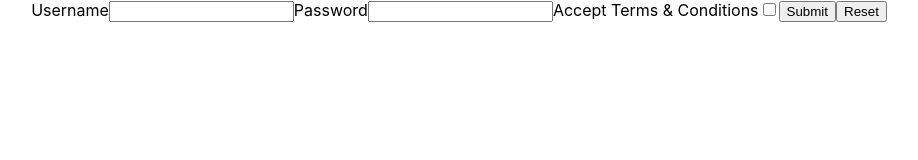
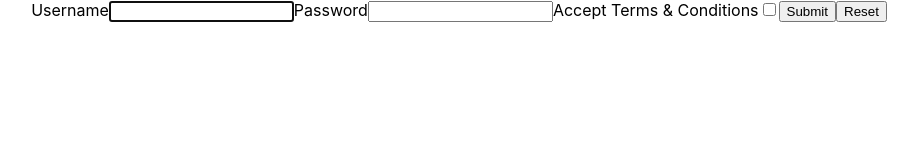
Before and after one commit to thaliagit/my-app, a React (Create React App) app: page / in a window 1280 px wide. Shown: the top 160 px of the page, without its empty margins (181-1099 px from the left). Built offline with nearby package versions, Linux system fonts and the light colour scheme.

Commit message:
exercise 22 completed

```diff
--- a/src/components/UncontrolledLogin.jsx
+++ b/src/components/UncontrolledLogin.jsx
@@ -2,7 +2,15 @@ import React from "react";
 
 class UncontrolledLogin extends React.Component {
 
+  constructor(props) {
+    super(props)
 
+    this.inputRef = React.createRef()
+  }
+
+  componentDidMount(){
+    this.inputRef.current.focus()
+  }
 
 
   handleFormSubmit = (event) => {
@@ -27,6 +35,7 @@ class UncontrolledLogin extends React.Component {
           <input
             type="text"
             name="username"
+            ref={this.inputRef}
           />
           <label htmlFor="password">Password</label>
           <input
```
